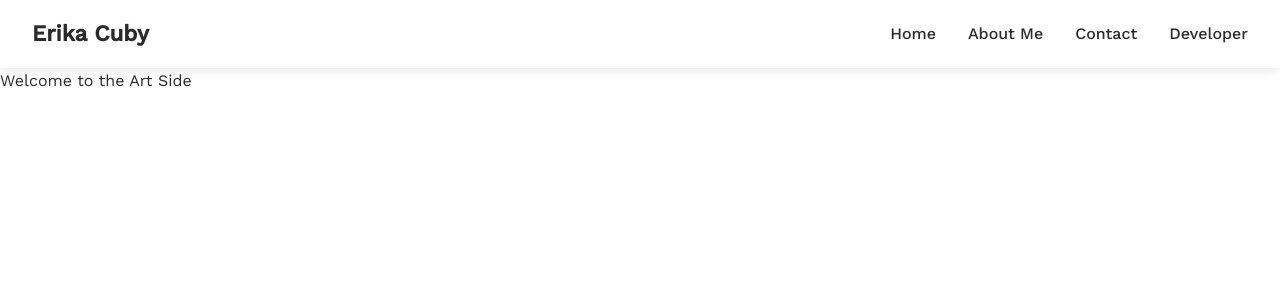
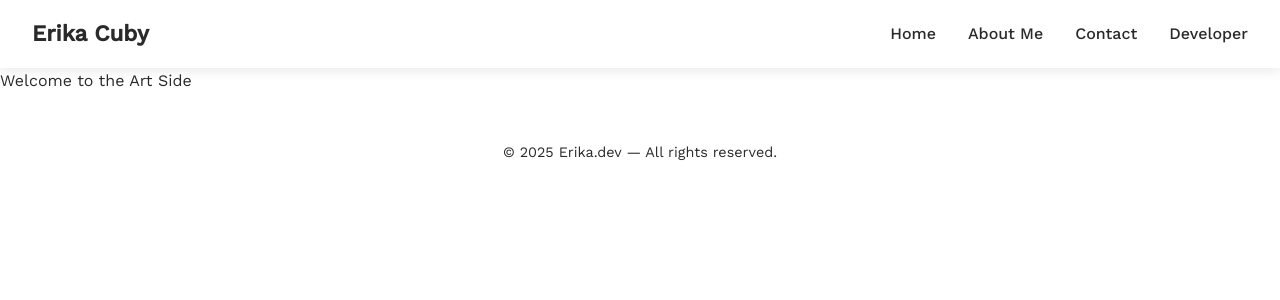
Before and after one commit to ErikaCuby/ek-web-portfolio, a React (Vite) app: page /illustration in a window 1280 px wide. Shown: the top 300 px of the page. Built offline with nearby package versions, Linux system fonts and the light colour scheme; the HTML template or start-up script is replaced by a standard one.

Commit message:
Added footer component

```diff
--- a/src/App.jsx
+++ b/src/App.jsx
@@ -4,6 +4,7 @@ import Landing from "./pages/Landing";
 import Developer from "./pages/Developer";
 import Illustration from "./pages/Illustration";
 import usePreviousLocation from "./hooks/usePreviousLocation";
+import Footer from "./components/Footer";
 
 function App() {
   const location = useLocation();
@@ -14,7 +15,10 @@ function App() {
     (location.pathname === "/developer" ||
       location.pathname === "/illustration");
 
+  const isLandingPage = location.pathname === "/"; // Add this line
+
   return (
+    <>
       <AnimatePresence mode="wait">
         <Routes location={location} key={location.pathname}>
           <Route path="/" element={<Landing />} />
@@ -24,10 +28,16 @@ function App() {
           />
           <Route
             path="/illustration"
-          element={<Illustration transitionFromLanding={isLandingToSection} />}
+            element={
+              <Illustration transitionFromLanding={isLandingToSection} />
+            }
           />
         </Routes>
       </AnimatePresence>
+
+      {/* Show footer everywhere except the landing page */}
+      {!isLandingPage && <Footer />}
+    </>
   );
 }
 
--- /dev/null
+++ b/src/components/Footer.css
@@ -0,0 +1,19 @@
+.footer {
+  background-color: var(--background-color);
+  color: var(--text-color);
+  text-align: center;
+  padding: 2rem 1rem;
+  font-size: 0.9rem;
+  border-top: 1px solid var(--shadow);
+  margin-top: 1rem;
+  width: 100%;
+  box-sizing: border-box;
+}
+
+/* Optional: Responsive font sizing */
+@media (max-width: 768px) {
+  .footer {
+    font-size: 0.8rem;
+    padding: 1.5rem 1rem;
+  }
+}
--- /dev/null
+++ b/src/components/Footer.jsx
@@ -0,0 +1,12 @@
+import React from "react";
+import "./Footer.css";
+
+const Footer = () => {
+  return (
+    <footer className="footer">
+      <p>© {new Date().getFullYear()} Erika.dev — All rights reserved.</p>
+    </footer>
+  );
+};
+
+export default Footer;
```
Lines whose indentation alone changed are shown as unchanged.
